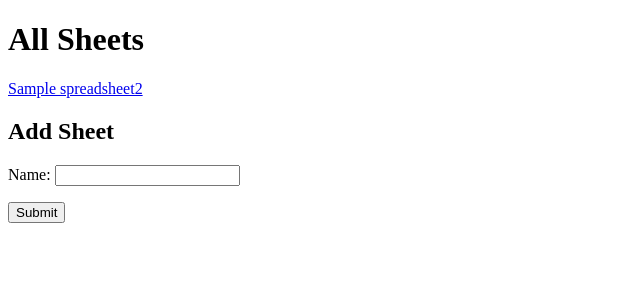
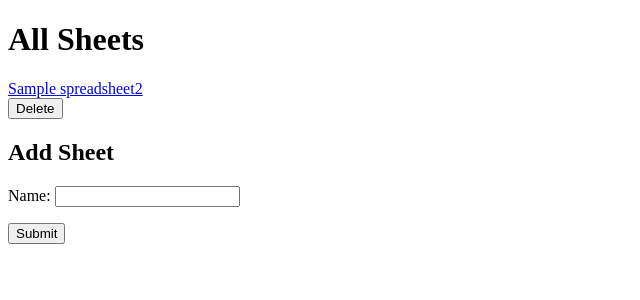
Before and after one commit to prashant-kr-314/VMC, a Django app: page / in a window 1280 px wide. Shown: the top 300 px of the page, without its empty margins (0-640 px from the left). Run offline with Django 3.2, Linux system fonts and the light colour scheme; tables that the repository leaves empty hold one stand-in row (values such as "Sample post").

Commit message:
delete sheet added

```diff
--- a/src/spreadsheet/urls.py
+++ b/src/spreadsheet/urls.py
@@ -9,4 +9,5 @@ urlpatterns = [
     url(r'^add_row/(?P<sheet_id>[0-9]+)/$', views.add_row, name='add_row'),
     url(r'^delete_row/(?P<sheet_id>[0-9]+)/$', views.delete_row, name='delete_row'),
     url(r'^edit_row/(?P<sheet_id>[0-9]+)/(?P<row_id>[0-9]+)/$', views.edit_row, name='edit_row'),
+    url(r'^delete_sheet/$', views.delete_sheet, name='delete_sheet'),
 ]
--- a/src/spreadsheet/views.py
+++ b/src/spreadsheet/views.py
@@ -2,6 +2,7 @@ from django.db.models.aggregates import Max
 from django.db.models.functions import Coalesce
 from django.http.response import HttpResponseNotFound, HttpResponseRedirect
 from django.shortcuts import render
+from django.views.decorators.http import require_POST
 
 from spreadsheet.forms import ColumnForm, RowForm, SpreadSheetForm
 from spreadsheet.models import SpreadSheet2, SpreadSheetRow, SpreadSheetColumn
@@ -18,6 +19,17 @@ def home(request):
         new_sheet = form.save()
         return HttpResponseRedirect('/display/' + str(new_sheet.id))
     return render(request, 'spreadsheet/all_sheets.html', context)
+
+
+@require_POST
+def delete_sheet(request):
+    sheet_id = request.POST.get('sheet_id')
+    try:
+        sheet = SpreadSheet2.objects.get(id=sheet_id)
+    except:
+        return HttpResponseNotFound("<h1>Not Found</h1>")
+    sheet.delete()
+    return HttpResponseRedirect('/')
 
 
 def display_sheet(request, sheet_id):
--- a/src/templates/spreadsheet/all_sheets.html
+++ b/src/templates/spreadsheet/all_sheets.html
@@ -7,7 +7,12 @@
 <body>
 <h1>All Sheets</h1>
 {% for sheet in sheets %}
-    <a href="{% url 'spreadsheet:display_sheet' sheet.id %}">{{ sheet.name }}</a><br>
+    <a href="{% url 'spreadsheet:display_sheet' sheet.id %}">{{ sheet.name }}</a>
+    <form method="post" action="{% url 'spreadsheet:delete_sheet' %}">
+    {% csrf_token %}
+    <input type="hidden" name="sheet_id" value="{{ sheet.id }}">
+    <input type="submit" value="Delete">
+    </form>
 {% endfor %}
 
 <h2>Add Sheet</h2>
```
